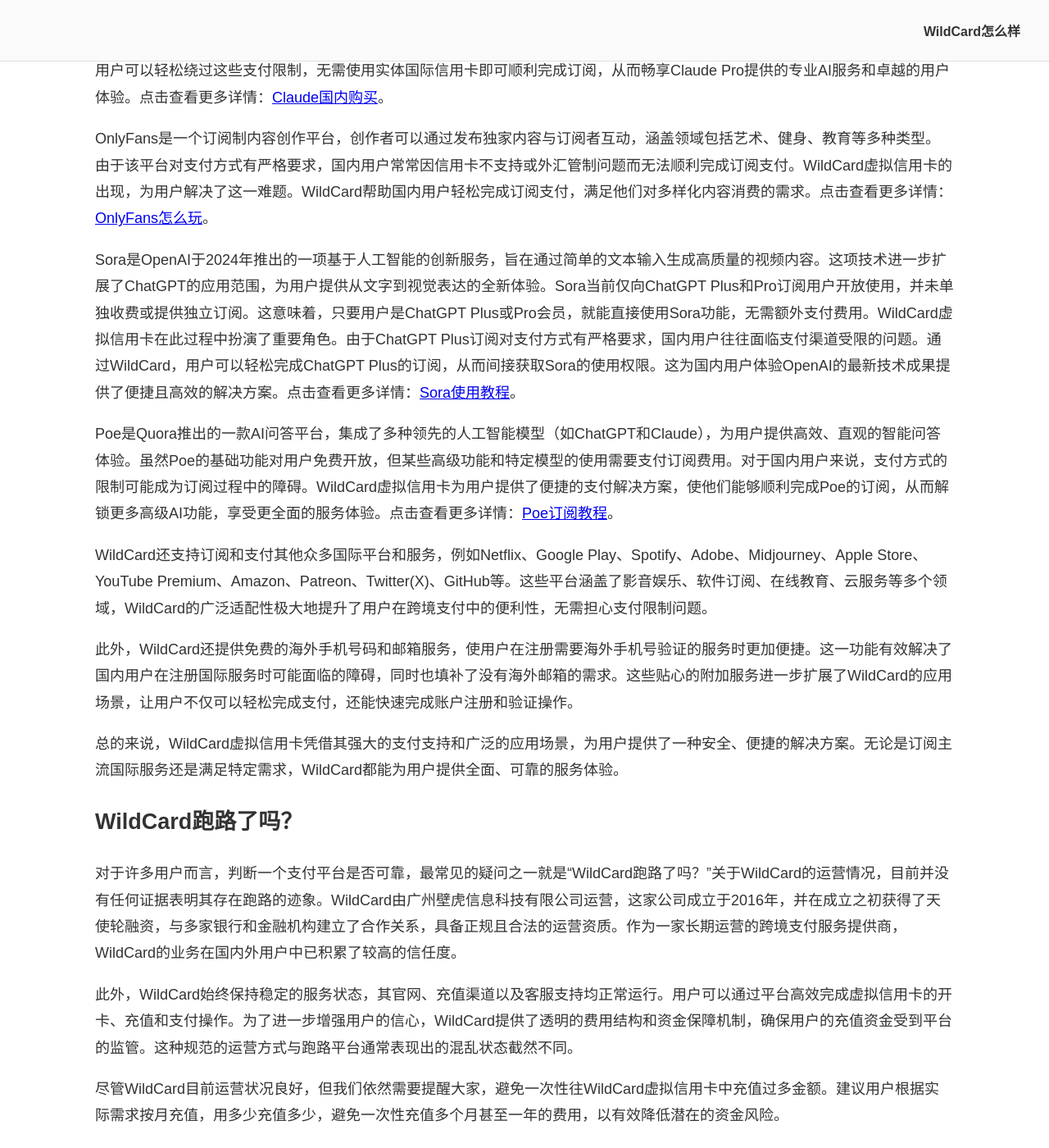
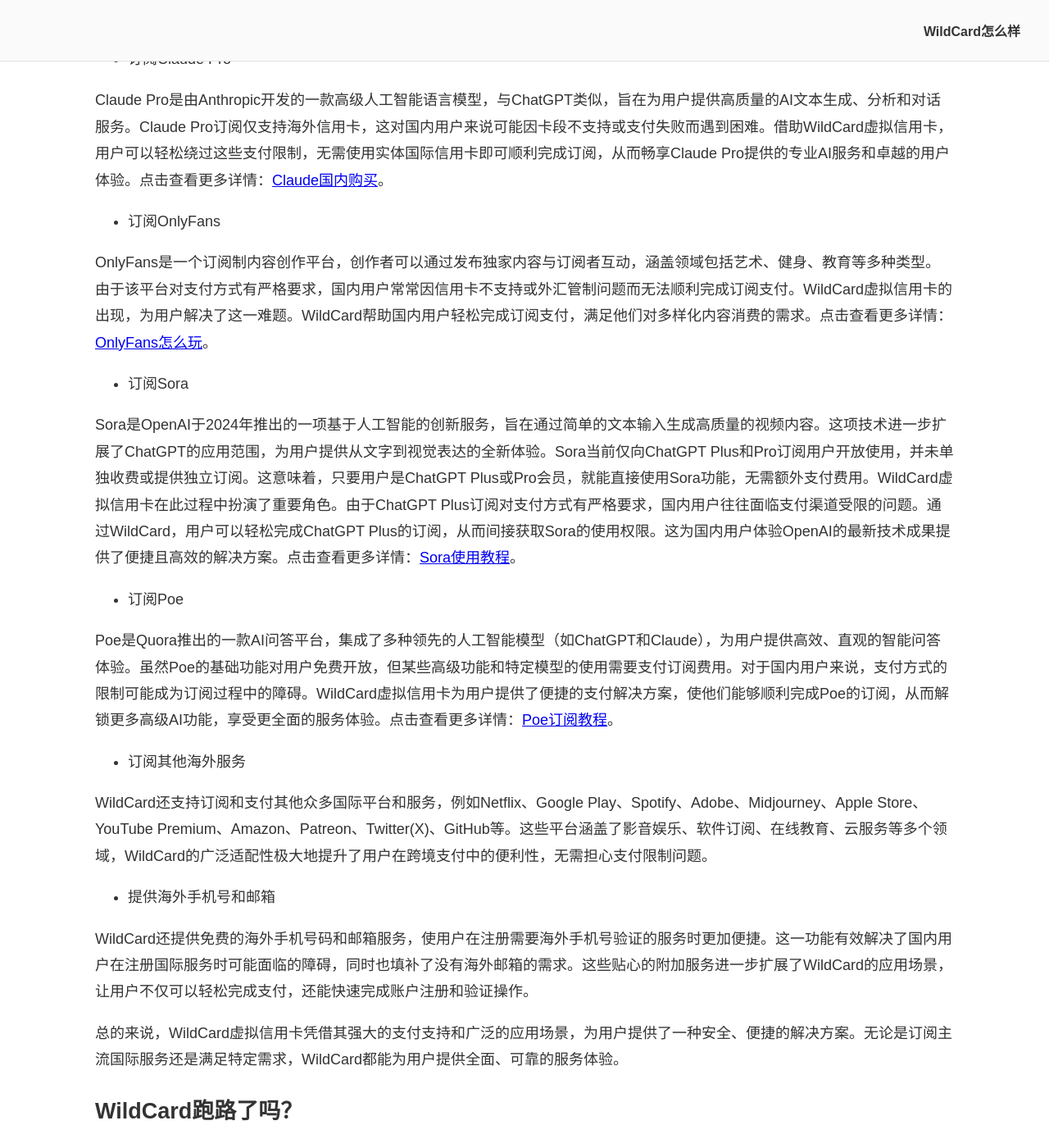
Before and after one commit to anyofai/anyofai.github.io, a Jekyll site: the page built from index.md, in a window 1280 px wide and 1400 px high, scrolled down 4228 px. Shown: the whole window at 82% size. Built offline with Jekyll 4.4.1, drawn with Linux system fonts in a browser that asks for light colours; some of the changed text lies outside the part shown.

Commit message:
Update index.md

```diff
--- a/index.md
+++ b/index.md
@@ -82,19 +82,33 @@
 
 WildCard虚拟信用卡是一种功能多样且灵活实用的支付工具，能够满足用户在跨境支付场景中的多种需求。无论是订阅主流海外服务，还是解决需要海外手机号和邮箱的特定需求，WildCard都能提供便捷的解决方案，成为用户跨境支付的可靠助手。
 
+* 订阅ChatGPT Plus或者订阅ChatGPT Pro
+
 ChatGPT Plus是OpenAI推出的一项高级订阅服务，为用户提供更快速的响应速度和更稳定的使用体验，特别适合需要频繁使用AI助手的用户。然而，ChatGPT Plus订阅对支付方式有严格要求，国内传统支付渠道通常无法满足其需求。WildCard虚拟信用卡成功解决了这一难题，使国内用户能够顺利完成ChatGPT Plus的订阅，从而享受更优质的服务体验。点击查看更多详情：<a href="https://github.com/anyofai/anyofai.github.io">ChatGPT Plus充值</a>、<a href="https://github.com/anyofai/chatgpt-plus-hezu">ChatGPT Plus合租</a>。
+
+* 订阅Claude Pro
 
 Claude Pro是由Anthropic开发的一款高级人工智能语言模型，与ChatGPT类似，旨在为用户提供高质量的AI文本生成、分析和对话服务。Claude Pro订阅仅支持海外信用卡，这对国内用户来说可能因卡段不支持或支付失败而遇到困难。借助WildCard虚拟信用卡，用户可以轻松绕过这些支付限制，无需使用实体国际信用卡即可顺利完成订阅，从而畅享Claude Pro提供的专业AI服务和卓越的用户体验。点击查看更多详情：<a href="https://github.com/anyofai/claude-pro">Claude国内购买</a>。
 
+* 订阅OnlyFans
+
 OnlyFans是一个订阅制内容创作平台，创作者可以通过发布独家内容与订阅者互动，涵盖领域包括艺术、健身、教育等多种类型。由于该平台对支付方式有严格要求，国内用户常常因信用卡不支持或外汇管制问题而无法顺利完成订阅支付。WildCard虚拟信用卡的出现，为用户解决了这一难题。WildCard帮助国内用户轻松完成订阅支付，满足他们对多样化内容消费的需求。点击查看更多详情：<a href="https://github.com/anyofai/onlyfans">OnlyFans怎么玩</a>。
+
+* 订阅Sora
 
 Sora是OpenAI于2024年推出的一项基于人工智能的创新服务，旨在通过简单的文本输入生成高质量的视频内容。这项技术进一步扩展了ChatGPT的应用范围，为用户提供从文字到视觉表达的全新体验。Sora当前仅向ChatGPT Plus和Pro订阅用户开放使用，并未单独收费或提供独立订阅。这意味着，只要用户是ChatGPT Plus或Pro会员，就能直接使用Sora功能，无需额外支付费用。WildCard虚拟信用卡在此过程中扮演了重要角色。由于ChatGPT Plus订阅对支付方式有严格要求，国内用户往往面临支付渠道受限的问题。通过WildCard，用户可以轻松完成ChatGPT Plus的订阅，从而间接获取Sora的使用权限。这为国内用户体验OpenAI的最新技术成果提供了便捷且高效的解决方案。点击查看更多详情：<a href="https://github.com/anyofai/sora">Sora使用教程</a>。
 
+* 订阅Poe
+
 Poe是Quora推出的一款AI问答平台，集成了多种领先的人工智能模型（如ChatGPT和Claude），为用户提供高效、直观的智能问答体验。虽然Poe的基础功能对用户免费开放，但某些高级功能和特定模型的使用需要支付订阅费用。对于国内用户来说，支付方式的限制可能成为订阅过程中的障碍。WildCard虚拟信用卡为用户提供了便捷的支付解决方案，使他们能够顺利完成Poe的订阅，从而解锁更多高级AI功能，享受更全面的服务体验。点击查看更多详情：<a href="https://github.com/anyofai/poe">Poe订阅教程</a>。
+
+* 订阅其他海外服务
 
 WildCard还支持订阅和支付其他众多国际平台和服务，例如Netflix、Google Play、Spotify、Adobe、Midjourney、Apple Store、YouTube Premium、Amazon、Patreon、Twitter(X)、GitHub等。这些平台涵盖了影音娱乐、软件订阅、在线教育、云服务等多个领域，WildCard的广泛适配性极大地提升了用户在跨境支付中的便利性，无需担心支付限制问题。
 
-此外，WildCard还提供免费的海外手机号码和邮箱服务，使用户在注册需要海外手机号验证的服务时更加便捷。这一功能有效解决了国内用户在注册国际服务时可能面临的障碍，同时也填补了没有海外邮箱的需求。这些贴心的附加服务进一步扩展了WildCard的应用场景，让用户不仅可以轻松完成支付，还能快速完成账户注册和验证操作。
+* 提供海外手机号和邮箱
+
+WildCard还提供免费的海外手机号码和邮箱服务，使用户在注册需要海外手机号验证的服务时更加便捷。这一功能有效解决了国内用户在注册国际服务时可能面临的障碍，同时也填补了没有海外邮箱的需求。这些贴心的附加服务进一步扩展了WildCard的应用场景，让用户不仅可以轻松完成支付，还能快速完成账户注册和验证操作。
 
 总的来说，WildCard虚拟信用卡凭借其强大的支付支持和广泛的应用场景，为用户提供了一种安全、便捷的解决方案。无论是订阅主流国际服务还是满足特定需求，WildCard都能为用户提供全面、可靠的服务体验。
 
```
